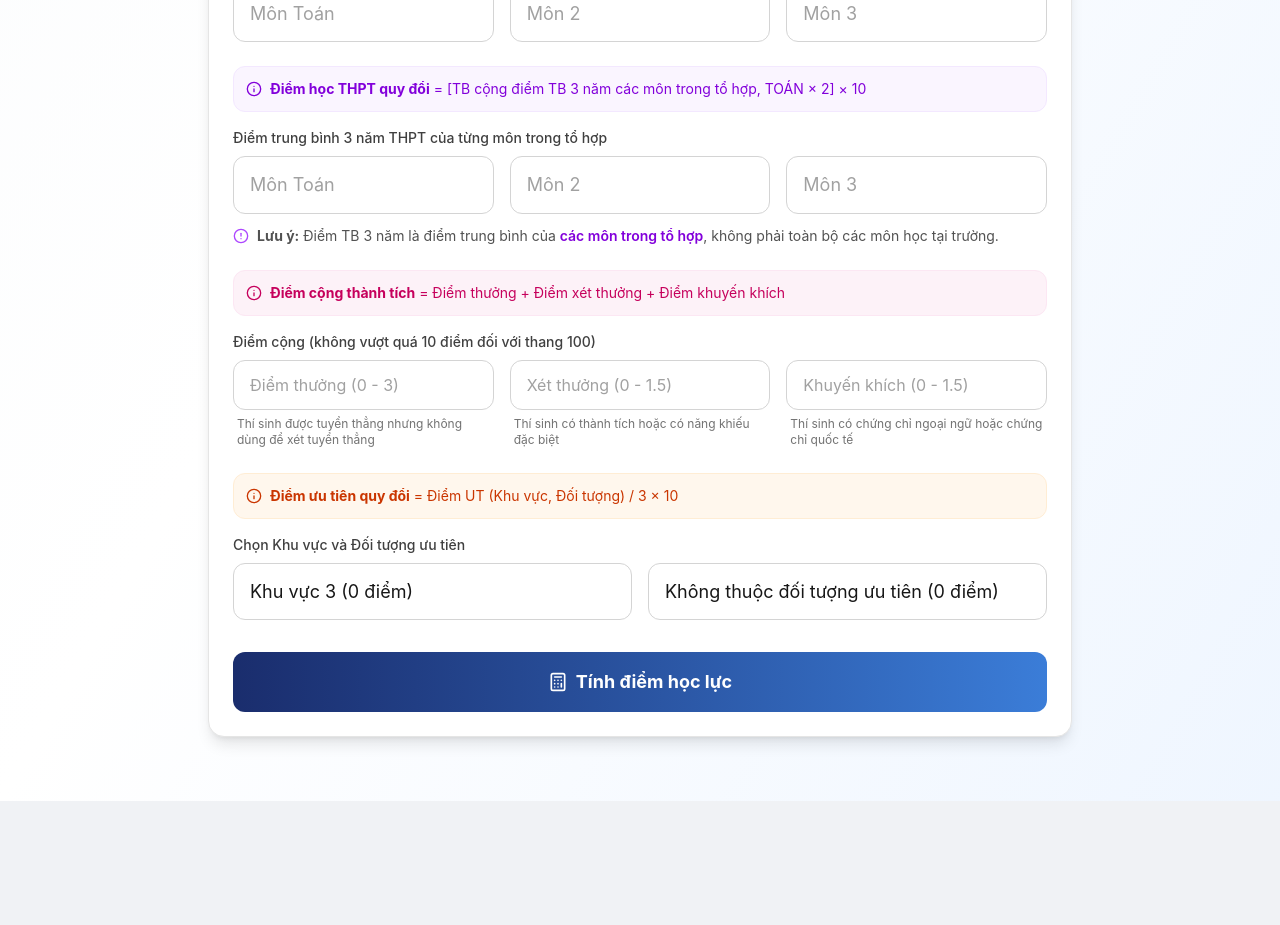
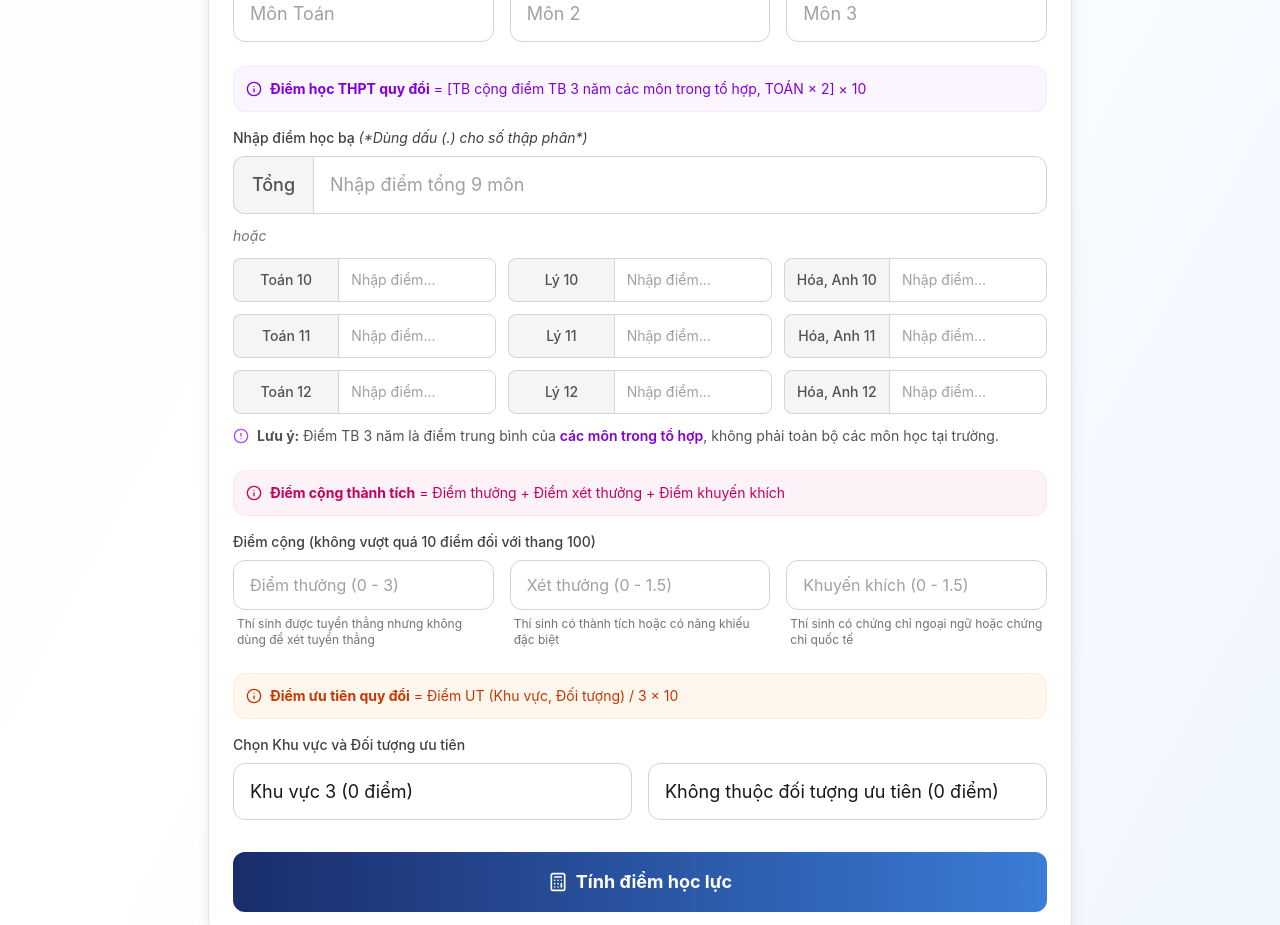
Before and after one commit to vinhdinh2007-rgb/-calculus, a React (Vite) app: page / in a window 1280 px wide. Shown: the part 1400-2325 px from the top of the page. Before the commit the page ends 2201 px from the top, so only its background shows below. Built offline with nearby package versions, Linux system fonts and the light colour scheme.

Commit message:
feat: update UI to allow inputting 9 specific subject scores or total score for hocba computation

```diff
--- a/src/pages/ScoreCalculator.jsx
+++ b/src/pages/ScoreCalculator.jsx
@@ -24,9 +24,10 @@ export default function ScoreCalculator() {
     tnthptToan: '',       // Điểm Toán TNTHPT
     tnthptMon2: '',       // Điểm môn 2 TNTHPT
     tnthptMon3: '',       // Điểm môn 3 TNTHPT
-    hocbaToan: '',        // TB điểm Toán 3 năm
-    hocbaMon2: '',        // TB điểm môn 2 3 năm
-    hocbaMon3: '',        // TB điểm môn 3 3 năm
+    tong9mon: '',         // Tổng 9 môn
+    toan10: '', ly10: '', hoa10: '', // Điểm chi tiết lớp 10
+    toan11: '', ly11: '', hoa11: '', // Điểm chi tiết lớp 11
+    toan12: '', ly12: '', hoa12: '', // Điểm chi tiết lớp 12
     diemThuong: '',       // Điểm thưởng
     diemXetThuong: '',    // Điểm xét thưởng
     diemKhuyenKhich: '',  // Điểm khuyến khích
@@ -50,9 +51,10 @@ export default function ScoreCalculator() {
       tnthptToan: '',
       tnthptMon2: '',
       tnthptMon3: '',
-      hocbaToan: '',
-      hocbaMon2: '',
-      hocbaMon3: '',
+      tong9mon: '',
+      toan10: '', ly10: '', hoa10: '',
+      toan11: '', ly11: '', hoa11: '',
+      toan12: '', ly12: '', hoa12: '',
       diemThuong: '',
       diemXetThuong: '',
       diemKhuyenKhich: '',
@@ -69,17 +71,26 @@ export default function ScoreCalculator() {
     const tnthptToan = parseFloat(scores.tnthptToan) || 0;
     const tnthptMon2 = parseFloat(scores.tnthptMon2) || 0;
     const tnthptMon3 = parseFloat(scores.tnthptMon3) || 0;
-    const hocbaToan = parseFloat(scores.hocbaToan) || 0;
-    const hocbaMon2 = parseFloat(scores.hocbaMon2) || 0;
-    const hocbaMon3 = parseFloat(scores.hocbaMon3) || 0;
-
     // Điểm TNTHPT quy đổi = [Tổng điểm 3 môn, TOÁN x 2] / 4 x 10
     const tongTNTHPT = tnthptToan * 2 + tnthptMon2 + tnthptMon3;
     const diemTNTHPTQuyDoi = (tongTNTHPT / 4) * 10;
 
-    // Điểm học THPT quy đổi = [Trung bình cộng điểm TB 3 năm các môn trong tổ hợp, TOÁN x 2] x 10
-    const tongHocBa = hocbaToan * 2 + hocbaMon2 + hocbaMon3;
-    const diemHocTHPTQuyDoi = (tongHocBa / 4) * 10;
+    // Điểm học THPT quy đổi
+    let diemHocTHPTQuyDoi = 0;
+    const t_tong9mon = parseFloat(scores.tong9mon);
+
+    if (!isNaN(t_tong9mon) && t_tong9mon > 0) {
+      // Tính bằng tổng 9 môn
+      diemHocTHPTQuyDoi = (t_tong9mon / 9) * 10;
+    } else {
+      // Tính bằng lưới chi tiết 9 môn
+      const toanTB = ((parseFloat(scores.toan10)||0) + (parseFloat(scores.toan11)||0) + (parseFloat(scores.toan12)||0)) / 3;
+      const mon2TB = ((parseFloat(scores.ly10)||0) + (parseFloat(scores.ly11)||0) + (parseFloat(scores.ly12)||0)) / 3;
+      const mon3TB = ((parseFloat(scores.hoa10)||0) + (parseFloat(scores.hoa11)||0) + (parseFloat(scores.hoa12)||0)) / 3;
+
+      const tongHocBa = toanTB * 2 + mon2TB + mon3TB;
+      diemHocTHPTQuyDoi = (tongHocBa / 4) * 10;
+    }
 
     let diemNangLuc;
 
@@ -352,15 +363,39 @@ export default function ScoreCalculator() {
               </div>
 
               <label className="block text-sm font-medium text-neutral-700 dark:text-dark-text-sec mb-2">
-                Điểm trung bình 3 năm THPT của từng môn trong tổ hợp
+                Nhập điểm học bạ <span className="font-normal italic">(*Dùng dấu (.) cho số thập phân*)</span>
               </label>
-              <div className="grid grid-cols-3 gap-4">
+
+              {/* Tổng 9 môn */}
+              <div className="flex">
+                <div className="bg-neutral-100 dark:bg-dark-border text-neutral-600 dark:text-dark-text-main px-4 py-3 rounded-l-xl border border-r-0 border-neutral-300 dark:border-dark-border font-medium flex items-center min-w-[80px] justify-center">
+                  Tổng
+                </div>
+                <input
+                  type="number"
+                  min="0"
+                  max="90"
+                  step="0.01"
+                  value={scores.tong9mon}
+                  onChange={(e) => handleScoreChange('tong9mon', e.target.value)}
+                  placeholder="Nhập điểm tổng 9 môn"
+                  className="w-full px-4 py-3 bg-white dark:bg-dark-hover border border-neutral-300 dark:border-dark-border rounded-r-xl focus:ring-2 focus:ring-purple-500 focus:border-transparent outline-none transition-all text-neutral-900 dark:text-dark-text-main placeholder:text-neutral-400 dark:placeholder:text-dark-text-sec"
+                />
+              </div>
+
+              <div className="text-sm italic text-neutral-500 dark:text-dark-text-sec my-3">hoặc</div>
+
+              {/* Lưới nhập điểm chi tiết */}
+              <div className="grid grid-cols-1 sm:grid-cols-3 gap-3">
                 {[
-                  { key: 'hocbaToan', placeholder: 'Môn Toán' },
-                  { key: 'hocbaMon2', placeholder: 'Môn 2' },
-                  { key: 'hocbaMon3', placeholder: 'Môn 3' }
+                  { label: 'Toán 10', key: 'toan10' }, { label: 'Lý 10', key: 'ly10' }, { label: 'Hóa, Anh 10', key: 'hoa10' },
+                  { label: 'Toán 11', key: 'toan11' }, { label: 'Lý 11', key: 'ly11' }, { label: 'Hóa, Anh 11', key: 'hoa11' },
+                  { label: 'Toán 12', key: 'toan12' }, { label: 'Lý 12', key: 'ly12' }, { label: 'Hóa, Anh 12', key: 'hoa12' }
                 ].map((field) => (
-                  <div key={field.key}>
+                  <div key={field.key} className="flex h-11">
+                    <div className="w-1/3 sm:w-2/5 bg-neutral-100 dark:bg-dark-border text-neutral-600 dark:text-dark-text-main px-2 py-1 leading-tight rounded-l-lg border border-r-0 border-neutral-300 dark:border-dark-border text-xs sm:text-sm font-medium flex items-center justify-center text-center">
+                      {field.label}
+                    </div>
                     <input
                       type="number"
                       min="0"
@@ -368,8 +403,8 @@ export default function ScoreCalculator() {
                       step="0.01"
                       value={scores[field.key]}
                       onChange={(e) => handleScoreChange(field.key, e.target.value)}
-                      placeholder={field.placeholder}
-                      className="w-full px-4 py-3 bg-white dark:bg-dark-hover border border-neutral-300 dark:border-dark-border rounded-xl focus:ring-2 focus:ring-purple-500 focus:border-transparent outline-none transition-all text-neutral-900 dark:text-dark-text-main placeholder:text-neutral-400 dark:placeholder:text-dark-text-sec"
+                      placeholder="Nhập điểm..."
+                      className="w-2/3 sm:w-3/5 px-3 py-2 bg-white dark:bg-dark-hover border border-neutral-300 dark:border-dark-border rounded-r-lg focus:ring-2 focus:ring-purple-500 focus:border-transparent outline-none transition-all text-neutral-900 dark:text-dark-text-main placeholder:text-neutral-400 dark:placeholder:text-dark-text-sec text-sm"
                     />
                   </div>
                 ))}
```
